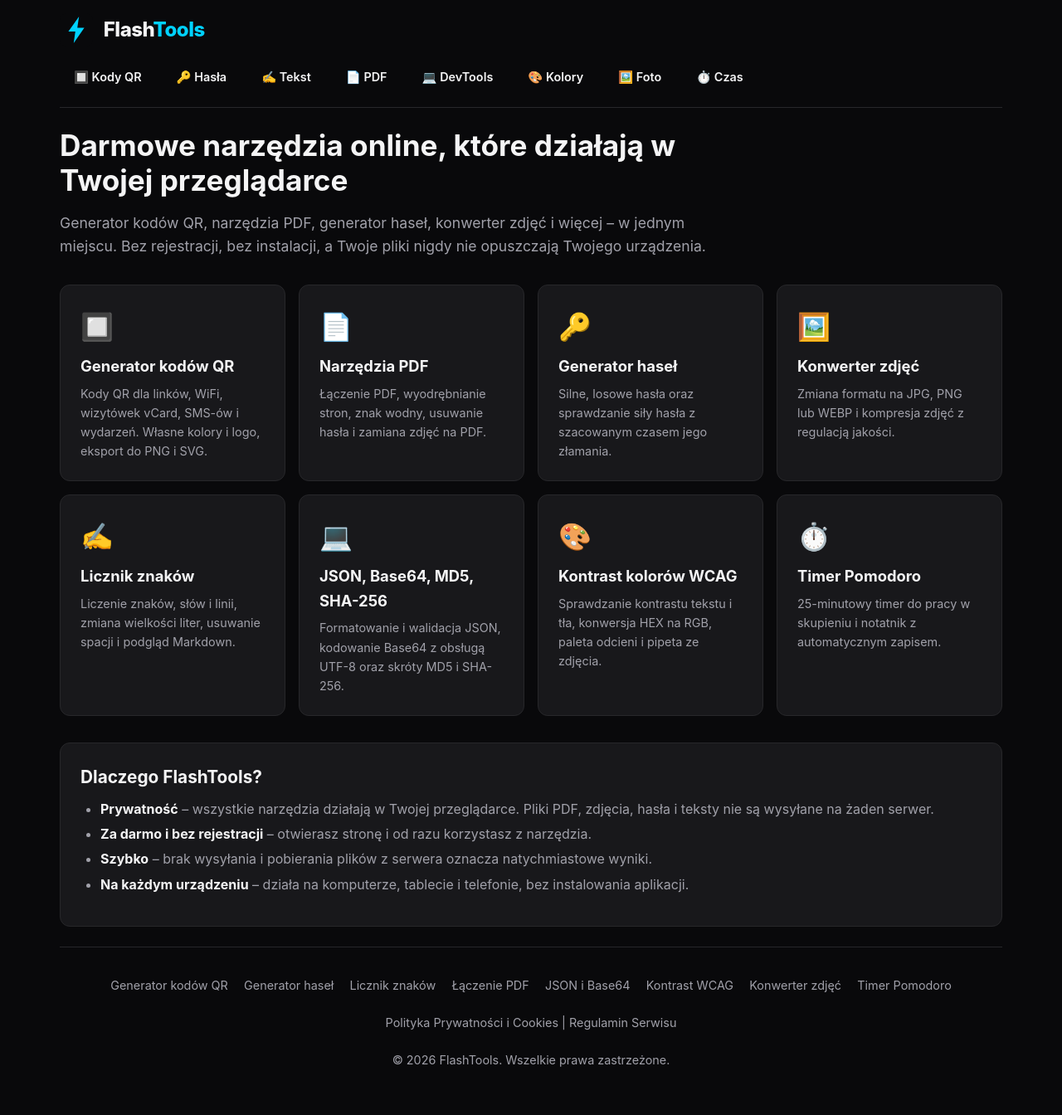
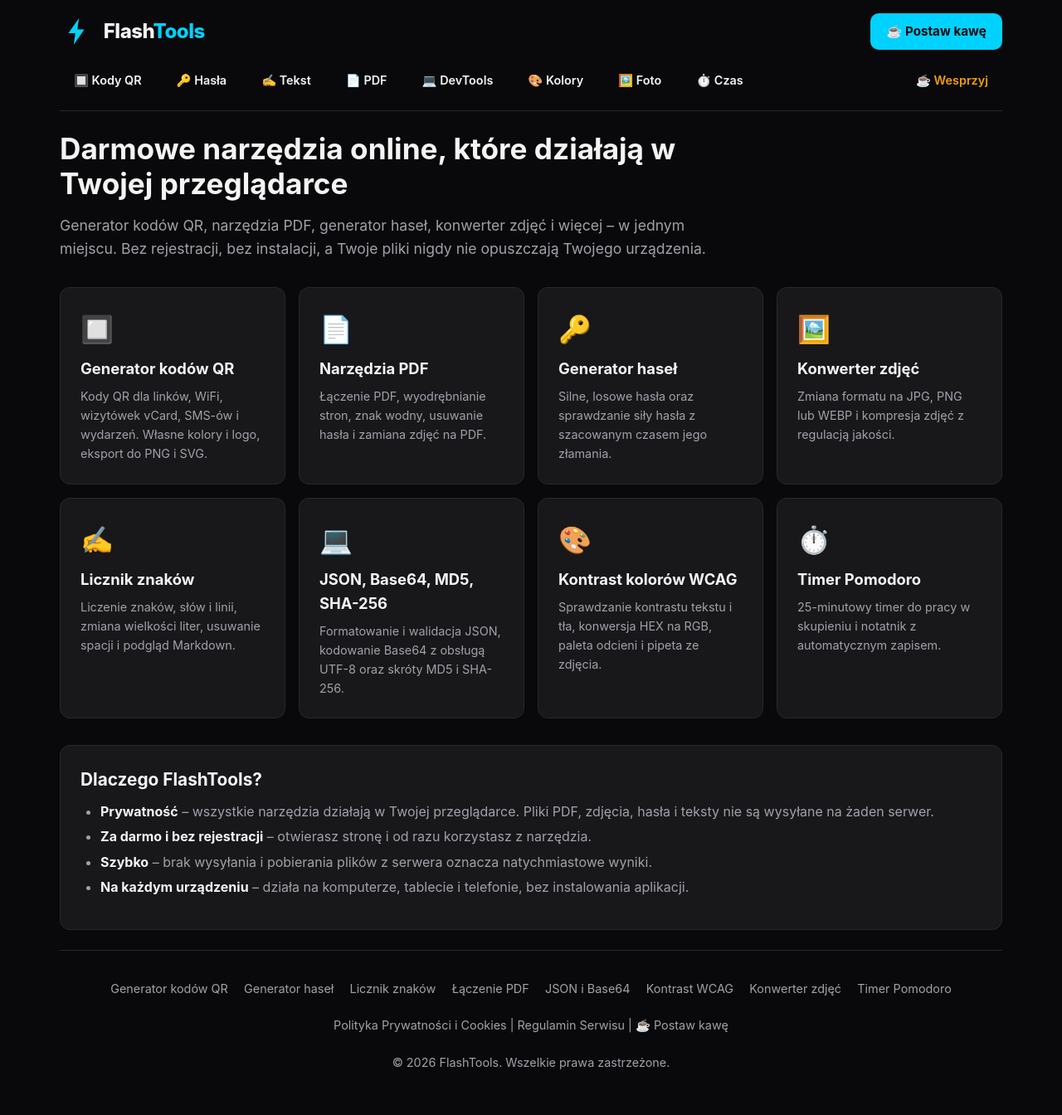
Before and after one commit to FlashTools-web/flashtools-web.github.io, a Jekyll site: the page built from index.html, in a window 1280 px wide. Shown: the whole page at 83% size. Built offline with Jekyll 4.4.1, drawn with Linux system fonts in a browser that asks for light colours.

Commit message:
Przycisk "Postaw kawę" w nagłówku, menu i stopce
Co-Authored-By: Claude Opus 5.5 <noreply@anthropic.com>

```diff
--- a/_includes/footer.html
+++ b/_includes/footer.html
@@ -11,7 +11,8 @@
     </nav>
     <div class="footer-links">
         <a href="/privacy.html">Polityka Prywatności i Cookies</a> |
-        <a href="/terms.html">Regulamin Serwisu</a>
+        <a href="/terms.html">Regulamin Serwisu</a> |
+        <a href="https://buycoffee.to/pxware" target="_blank" rel="noopener">☕ Postaw kawę</a>
     </div>
     © <span id="footerYear">{{ site.time | date: '%Y' }}</span> FlashTools. Wszelkie prawa zastrzeżone.
 </footer>
--- a/_includes/header.html
+++ b/_includes/header.html
@@ -5,6 +5,8 @@
             <div class="logo-text">Flash<span>Tools</span></div>
         </a>
     </div>
+
+    <a class="coffee-btn" href="https://buycoffee.to/pxware" target="_blank" rel="noopener">☕ Postaw kawę</a>
 
     <nav class="top-nav" aria-label="Narzędzia">
         <a class="nav-link" href="/generator-qr/">🔲 Kody QR</a>
@@ -15,5 +17,6 @@
         <a class="nav-link" href="/kolory-wcag/">🎨 Kolory</a>
         <a class="nav-link" href="/konwerter-obrazow/">🖼️ Foto</a>
         <a class="nav-link" href="/pomodoro/">⏱️ Czas</a>
+        <a class="nav-link nav-coffee" href="https://buycoffee.to/pxware" target="_blank" rel="noopener">☕ Wesprzyj</a>
     </nav>
 </header>
--- a/assets/css/style.css
+++ b/assets/css/style.css
@@ -40,6 +40,13 @@ header { display: flex; flex-wrap: wrap; justify-content: space-between; align-i
 .top-nav { display: flex; gap: 0.5rem; flex-wrap: wrap; width: 100%; justify-content: flex-start; align-items: center; }
 .nav-link { background: transparent; border: 1px solid transparent; color: var(--text); padding: 0.5rem 1rem; border-radius: 8px; cursor: pointer; font-weight: 600; white-space: nowrap; transition: 0.2s; font-size: 0.9rem; display: flex; align-items: center; gap: 5px; text-decoration: none; }
 .nav-link:hover, .nav-link.active { background: rgba(0, 210, 255, 0.1); color: var(--accent); border-color: var(--accent); }
+.nav-coffee { margin-left: auto; color: var(--warning); }
+.nav-coffee:hover { background: rgba(245, 158, 11, 0.1); color: var(--warning); border-color: var(--warning); }
+
+/* Przycisk „Postaw kawę” */
+.coffee-btn { display: inline-flex; align-items: center; gap: 8px; padding: 0.6rem 1.2rem; border-radius: 10px; background: var(--accent); color: var(--bg); font-weight: 700; font-size: 0.95rem; text-decoration: none; white-space: nowrap; transition: transform 0.08s ease, background 0.2s; }
+.coffee-btn:hover { background: var(--accent-hover); }
+.coffee-btn:active { transform: scale(0.98); }
 
 /* Widok narzędzia (jedno na podstronę) */
 .tool-view { animation: fadeIn 0.4s ease forwards; }
@@ -252,7 +259,8 @@ button.pomo-btn.paused:hover { box-shadow: none; border-color: var(--accent); }
 
 @media (max-width: 768px) {
     .app-container { padding: 1rem; }
-    header { flex-direction: column; align-items: flex-start; }
+    .coffee-btn { padding: 0.5rem 0.9rem; font-size: 0.85rem; }
+    .nav-coffee { margin-left: 0; }
     .hero h1 { font-size: 1.7rem; }
     .tool-header h1 { font-size: 1.6rem; }
     .top-nav { flex-wrap: nowrap; overflow-x: auto; padding-bottom: 0.5rem; }
```
